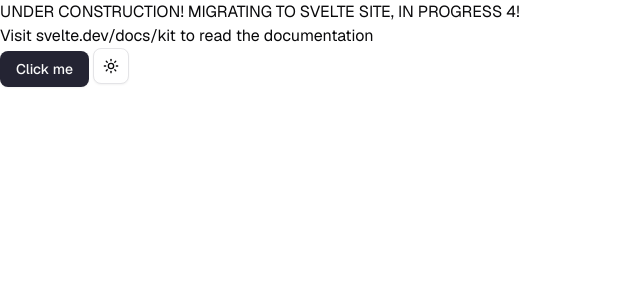
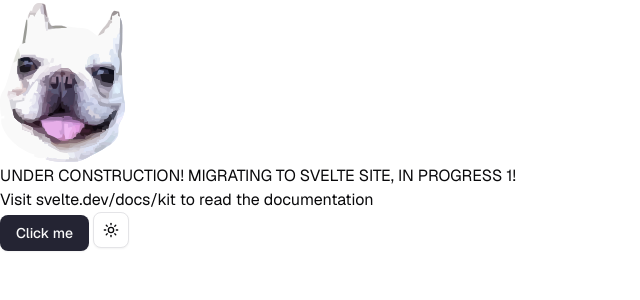
Before and after one commit to seanchacha/seanchacha.github.io, a SvelteKit app: page / in a window 1280 px wide. Shown: the top 300 px of the page, without its empty margins (0-640 px from the left). Built offline with nearby package versions, Linux system fonts and the light colour scheme.

Commit message:
please work

```diff
--- a/src/routes/+layout.svelte
+++ b/src/routes/+layout.svelte
@@ -7,5 +7,11 @@
 </script>
 
 <ModeWatcher />
+
+<!-- favicon preview (decorative) -->
+<div class="favicon-container" aria-hidden="true">
+  <img src={favicon} alt="favicon preview" class="favicon-image" />
+</div>
+
 <svelte:head><link rel="icon" href={favicon} /></svelte:head>
 {@render children()}
--- a/src/routes/+page.svelte
+++ b/src/routes/+page.svelte
@@ -6,7 +6,7 @@
   import { Button } from "$lib/components/ui/button/index.js";
 </script>
 
-<h1>UNDER CONSTRUCTION! MIGRATING TO SVELTE SITE, IN PROGRESS 4!</h1>
+<h1>UNDER CONSTRUCTION! MIGRATING TO SVELTE SITE, IN PROGRESS 1!</h1>
 <p>Visit <a href="https://svelte.dev/docs/kit">svelte.dev/docs/kit</a> to read the documentation</p>
 <Button>Click me</Button>
 
```
Also changed, not shown: src/app.html (line endings or trailing spaces).
